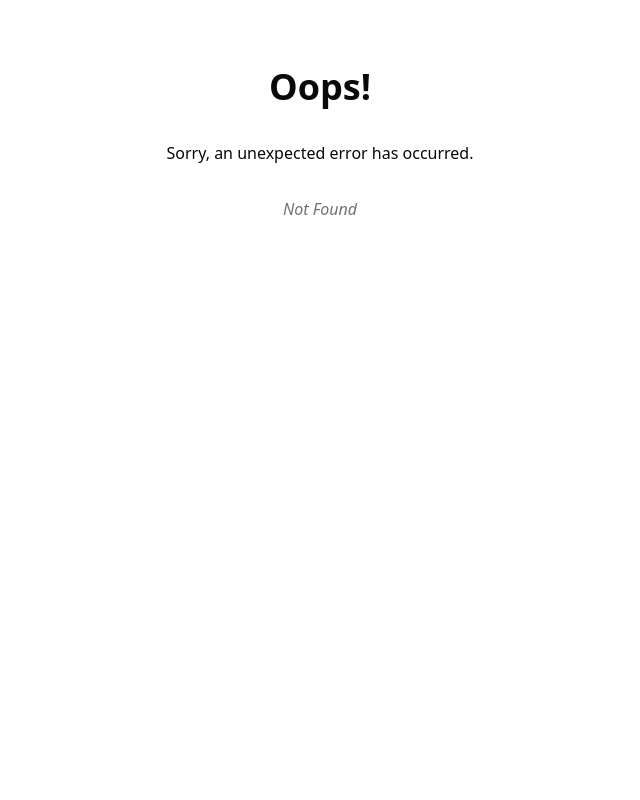
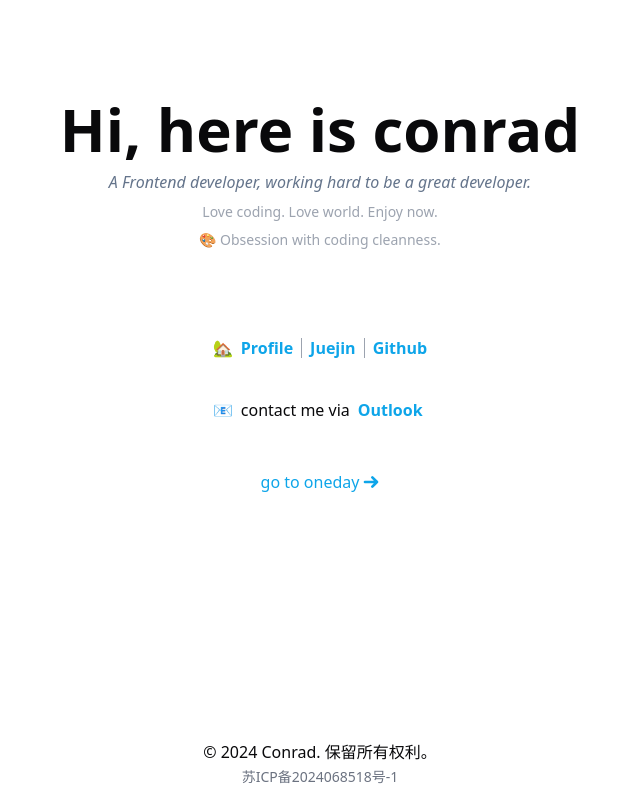
Before and after one commit to ConradZhangcong/one-day, a React (Vite) app: page /home in a window 1280 px wide. Before the commit this address had no page. Shown: the whole page, without its empty margins (320-960 px from the left). Built offline with nearby package versions, Linux system fonts and the light colour scheme.

Commit message:
feat: add layout and homepage

```diff
--- a/src/App.tsx
+++ b/src/App.tsx
@@ -1,11 +1,7 @@
 import Router from "./Router";
 
 function App() {
-  return (
-    <div className="app tw-min-h-screen">
-      <Router />
-    </div>
-  );
+  return <Router />;
 }
 
 export default App;
--- a/src/Router.tsx
+++ b/src/Router.tsx
@@ -1,16 +1,33 @@
-import { createBrowserRouter, RouterProvider } from "react-router-dom";
+import {
+  createBrowserRouter,
+  RouterProvider,
+  Navigate,
+} from "react-router-dom";
 
-import Layout from "./pages/layout";
-import ErrorPage from "./pages/layout/Error";
+import HomeLayout from "./pages/layout/home";
+import OneDayLayout from "./pages/layout/one-day";
 
+import CommonErrorPage from "./pages/error/common";
+import HomePage from "./pages/home";
 import TasksPage from "./pages/tasks";
 import ToolboxPage from "./pages/toolbox";
 
 const router = createBrowserRouter([
   {
     path: "/",
-    element: <Layout />,
-    errorElement: <ErrorPage />,
+    errorElement: <CommonErrorPage />,
+    children: [{ index: true, element: <Navigate to="home" /> }],
+  },
+  {
+    path: "/home",
+    element: <HomeLayout />,
+    errorElement: <CommonErrorPage />,
+    children: [{ index: true, element: <HomePage /> }],
+  },
+  {
+    path: "/oneday",
+    element: <OneDayLayout />,
+    errorElement: <CommonErrorPage />,
     children: [
       { index: true, element: <TasksPage /> },
       { path: "tasks", element: <TasksPage /> },
--- a/src/hooks/useModal/Modal.tsx
+++ /dev/null
@@ -1,39 +0,0 @@
-import { Button } from "@/components/ui/button";
-import {
-  Dialog,
-  DialogContent,
-  DialogDescription,
-  DialogFooter,
-  DialogHeader,
-  DialogTitle,
-} from "@/components/ui/dialog";
-
-interface ModalProps {
-  title: React.ReactNode;
-  children: React.ReactNode;
-  close: () => void;
-}
-
-const Modal: React.FC<ModalProps> = ({ title, children, close }) => {
-  const onPointerDownOutside = (e) => {
-    e.preventDefault();
-  };
-
-  return (
-    <Dialog defaultOpen>
-      <DialogContent onPointerDownOutside={onPointerDownOutside}>
-        <DialogHeader>
-          <DialogTitle>{title}</DialogTitle>
-          <DialogDescription>{children}</DialogDescription>
-        </DialogHeader>
-        <DialogFooter>
-          <Button type="submit" onClick={close}>
-            Save changes
-          </Button>
-        </DialogFooter>
-      </DialogContent>
-    </Dialog>
-  );
-};
-
-export default Modal;
--- a/src/hooks/useModal/index.tsx
+++ /dev/null
@@ -1,55 +0,0 @@
-import { useState, useCallback, useEffect } from "react";
-import ReactDOM from "react-dom";
-
-import Modal from "./Modal";
-
-const modalRoot =
-  document.getElementById("modal-root") || document.createElement("div");
-if (!document.getElementById("modal-root")) {
-  modalRoot.id = "modal-root";
-  document.body.appendChild(modalRoot);
-}
-
-const useModal = () => {
-  const [isModalOpen, setModalOpen] = useState(false);
-  const [modalNode, setModalNode] = useState(null);
-  const [modalContent, setModalContent] = useState(null);
-  const [modalTitle, setModalTitle] = useState("");
-
-  const open = useCallback(({ title, content }) => {
-    setModalTitle(title);
-    setModalContent(content);
-    setModalOpen(true);
-  }, []);
-
-  const close = useCallback(() => {
-    setModalOpen(false);
-  }, []);
-
-  useEffect(() => {
-    if (isModalOpen) {
-      const el = document.createElement("div");
-      modalRoot.appendChild(el);
-      setModalNode(el);
-
-      return () => {
-        modalRoot.removeChild(el);
-      };
-    }
-  }, [isModalOpen]);
-
-  useEffect(() => {
-    if (modalNode) {
-      ReactDOM.render(
-        <Modal title={modalTitle} close={close}>
-          {modalContent}
-        </Modal>,
-        modalNode
-      );
-    }
-  }, [modalNode, modalContent, modalTitle, close]);
-
-  return [{ open, close }];
-};
-
-export default useModal;
--- a/src/pages/layout/Error.tsx
+++ b/src/pages/error/common.tsx
@@ -5,7 +5,7 @@ interface ErrorType {
   message: string;
 }
 
-const Errorpage = () => {
+const CommonErrorPage = () => {
   const error = useRouteError() as ErrorType;
   console.error(error);
 
@@ -22,4 +22,4 @@ const Errorpage = () => {
   );
 };
 
-export default Errorpage;
+export default CommonErrorPage;
--- /dev/null
+++ b/src/pages/home/TargetList.tsx
@@ -0,0 +1,36 @@
+const TargetList = () => {
+  return (
+    <div className="tw-flex tw-h-5 tw-leading-5">
+      <span className="tw-mr-2">🏡</span>
+
+      <a
+        className="tw-text-sky-500 hover:tw-text-sky-600"
+        href="/"
+        rel="noreferrer"
+        target="_blank"
+      >
+        <strong>Profile</strong>
+      </a>
+      <div className="tw-shrink-0 tw-mx-2 tw-bg-gray-400 tw-h-full tw-w-[1px]"></div>
+      <a
+        className="tw-text-sky-500 hover:tw-text-sky-600"
+        href="https://juejin.cn/user/395479916507422/"
+        rel="noreferrer"
+        target="_blank"
+      >
+        <strong>Juejin</strong>
+      </a>
+      <div className="tw-shrink-0 tw-mx-2 tw-bg-gray-400 tw-h-full tw-w-[1px]"></div>
+      <a
+        className="tw-text-sky-500 hover:tw-text-sky-600"
+        href="https://github.com/ConradZhangcong/"
+        rel="noreferrer"
+        target="_blank"
+      >
+        <strong>Github</strong>
+      </a>
+    </div>
+  );
+};
+
+export default TargetList;
--- /dev/null
+++ b/src/pages/home/index.tsx
@@ -0,0 +1,64 @@
+import { useNavigate } from "react-router-dom";
+
+import TargetList from "./TargetList";
+
+const HomePage = () => {
+  const navigate = useNavigate();
+
+  return (
+    <section className="tw-mx-auto tw-flex tw-flex-col tw-items-center tw-gap-2 tw-py-8 md:tw-py-12 md:tw-pb-8 lg:tw-py-24 lg:tw-pb-20">
+      <h1 className="tw-text-center tw-text-3xl tw-font-bold tw-leading-tight md:tw-text-6xl lg:tw-leading-[1.1]">
+        Hi, here is conrad
+      </h1>
+      <i className="tw-text-center tw-text-base tw-text-slate-500 sm:tw-text-base">
+        A Frontend developer, working hard to be a great developer.
+      </i>
+      <p className="tw-text-center tw-text-sm tw-text-gray-400 sm:tw-text-sm">
+        Love coding. Love world. Enjoy now.
+      </p>
+      <p className="tw-text-center tw-text-sm tw-text-gray-400 sm:tw-text-sm">
+        🎨 Obsession with coding cleanness.
+      </p>
+
+      <div className="tw-mt-20">
+        <TargetList />
+
+        <div className="tw-flex tw-mt-10">
+          <span className="tw-mr-2">📧</span>
+          <span className="tw-mr-2">contact me via</span>
+          <a
+            className="tw-text-sky-500 hover:tw-text-sky-600"
+            href="mailto:heisenberg0519@outlook.com"
+          >
+            <strong>Outlook</strong>
+          </a>
+        </div>
+      </div>
+
+      <div className="tw-mt-10">
+        <a
+          className="tw-flex tw-items-center tw-text-sky-500 hover:tw-text-sky-600 tw-cursor-pointer"
+          onClick={() => navigate("/oneday")}
+        >
+          <span>go to oneday</span>
+          <svg
+            xmlns="http://www.w3.org/2000/svg"
+            className="tw-h-4 tw-w-4 tw-ml-1"
+            fill="none"
+            viewBox="0 0 24 24"
+            stroke="currentColor"
+            stroke-width="4"
+          >
+            <path
+              stroke-linecap="round"
+              stroke-linejoin="round"
+              d="M14 5l7 7m0 0l-7 7m7-7H3"
+            ></path>
+          </svg>
+        </a>
+      </div>
+    </section>
+  );
+};
+
+export default HomePage;
--- /dev/null
+++ b/src/pages/layout/home/index.tsx
@@ -0,0 +1,25 @@
+import { Outlet } from "react-router-dom";
+
+interface HomeLayoutProps {}
+
+const HomeLayout: React.FC<HomeLayoutProps> = () => {
+  return (
+    <div className="app tw-min-h-screen tw-relative">
+      <main className="utp-content-container">
+        <Outlet />
+      </main>
+      <footer className="tw-absolute tw-text-center tw-bottom-0 tw-w-full tw-px-6 tw-py-3">
+        <p className="text-gray-600">© 2024 Conrad. 保留所有权利。</p>
+        <a
+          className="tw-text-gray-500 tw-text-sm"
+          href="https://beian.miit.gov.cn"
+          target="_blank"
+        >
+          苏ICP备2024068518号-1
+        </a>
+      </footer>
+    </div>
+  );
+};
+
+export default HomeLayout;
--- a/src/pages/layout/index.tsx
+++ /dev/null
@@ -1,17 +0,0 @@
-import { Outlet } from "react-router-dom";
-import Header from "./Header";
-
-interface LayoutProps {}
-
-const Layout: React.FC<LayoutProps> = () => {
-  return (
-    <>
-      <Header />
-      <main className="od-content-container">
-        <Outlet />
-      </main>
-    </>
-  );
-};
-
-export default Layout;
--- a/src/pages/layout/Header.tsx
+++ b/src/pages/layout/one-day/Header.tsx
@@ -3,12 +3,12 @@ import { cn } from "@/lib/utils";
 
 const HeaderLayout = () => {
   const navList = [
-    { id: "tasks", displayName: "事项", href: "/tasks" },
-    { id: "toolbox", displayName: "工具箱", href: "/toolbox" },
+    { id: "tasks", displayName: "事项", href: "tasks" },
+    { id: "toolbox", displayName: "工具箱", href: "toolbox" },
   ];
 
   return (
-    <header className="od-layout-header tw-sticky tw-top-0 tw-z-50 tw-border-b tw-bg-background/95 tw-backdrop-blur supports-[backdrop-filter]:tw-bg-background/60">
+    <header className="utp-layout-header tw-sticky tw-top-0 tw-z-50 tw-border-b tw-bg-background/95 tw-backdrop-blur supports-[backdrop-filter]:tw-bg-background/60">
       <div className="tw-container tw-flex tw-items-center tw-h-14">
         <Link className="tw-mr-12" to="/">
           <span className="tw-font-bold">one-day</span>
--- /dev/null
+++ b/src/pages/layout/one-day/index.tsx
@@ -0,0 +1,17 @@
+import { Outlet } from "react-router-dom";
+import Header from "./Header";
+
+interface OneDayLayoutProps {}
+
+const OneDayLayout: React.FC<OneDayLayoutProps> = () => {
+  return (
+    <div className="app tw-min-h-screen">
+      <Header />
+      <main className="utp-content-container">
+        <Outlet />
+      </main>
+    </div>
+  );
+};
+
+export default OneDayLayout;
```
Also changed, not shown: 1 other file (tests, documents, lock files or other folders).
